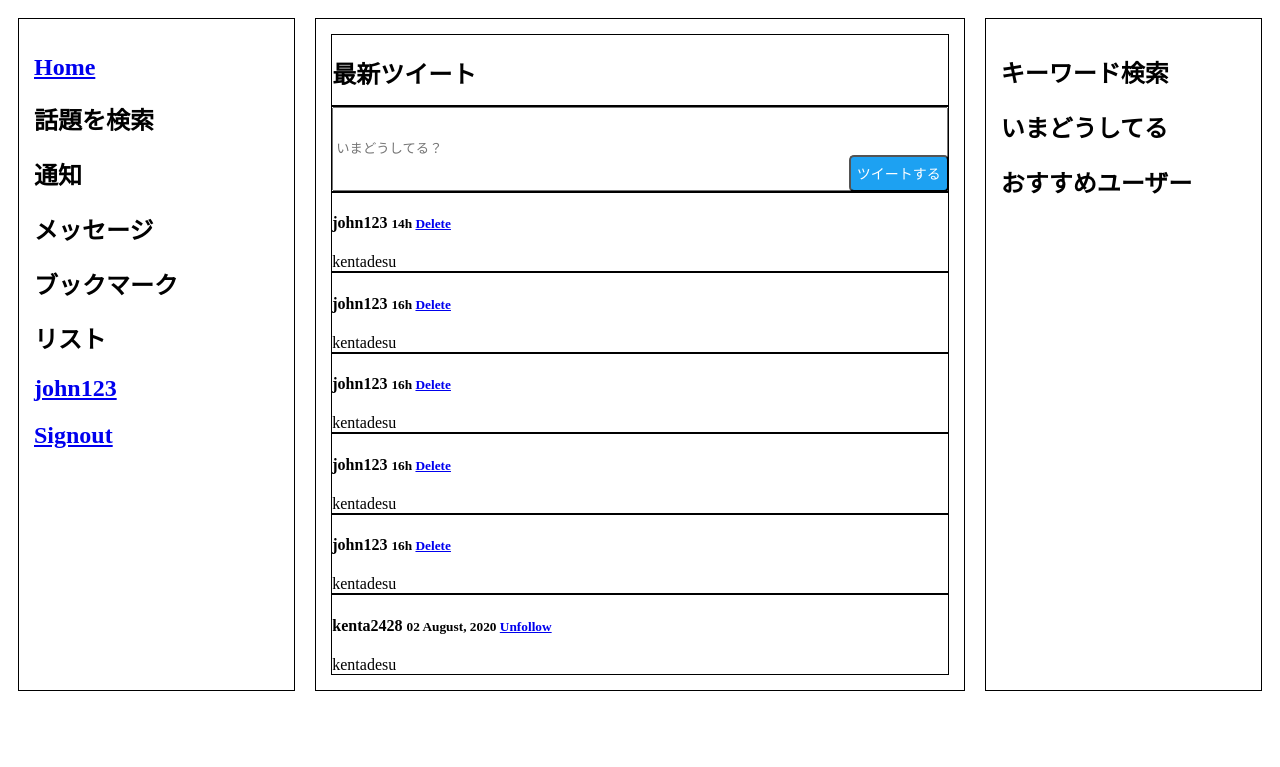
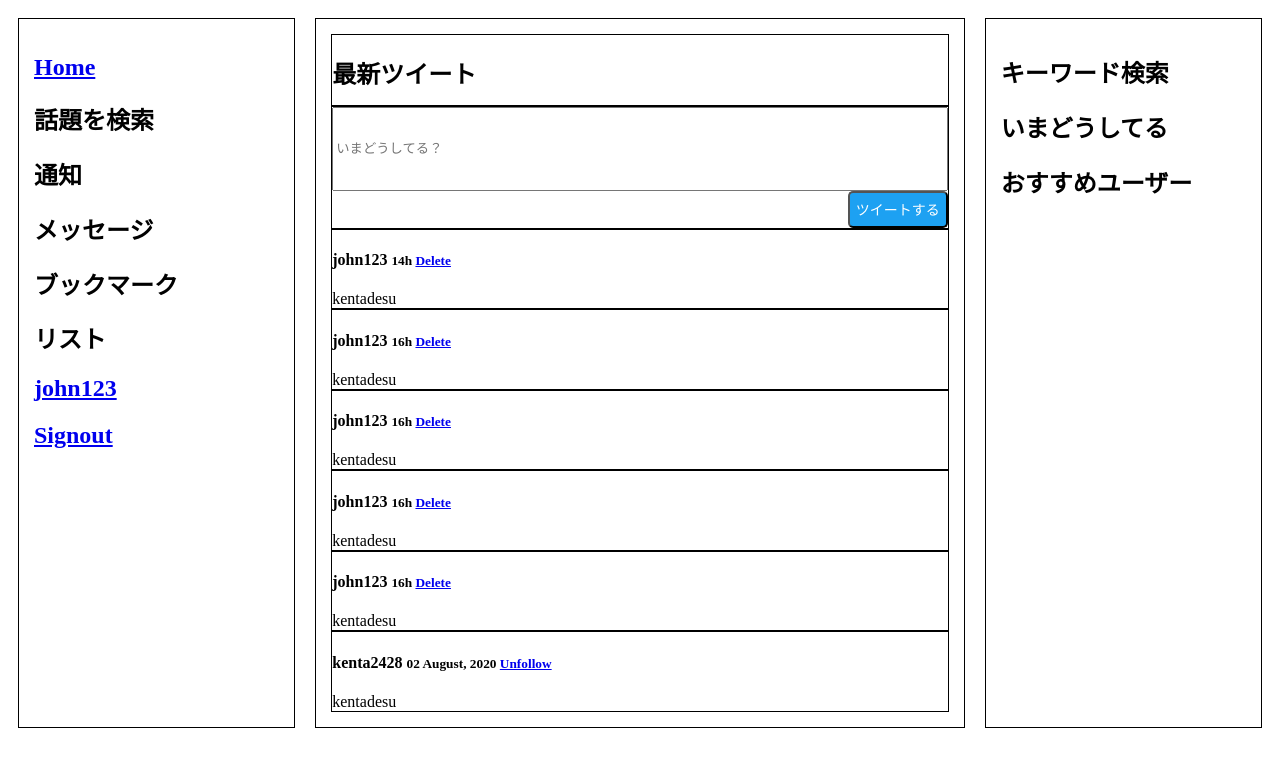
Before and after one commit to kenken1199/flask_twitter_clone, a Flask app: page /tweets/ in a window 1280 px wide. Shown: the top 767 px of the page. Run offline with Flask 2, Linux system fonts and the light colour scheme; a user stored in the database is signed in; data comes from the database, SQL or seed files in the repository; both versions use the stored data as it was after the commit; parts of the project's set-up code (start-up, migrations or seed data) failed here and were passed over.

Commit message:
submit button fix

```diff
--- a/project/static/style.css
+++ b/project/static/style.css
@@ -68,12 +68,9 @@
     border: 1px solid;
   }
 
-  .main .tweet {
-    position: relative;
-  }
-
   .button {
-    position: absolute;
+    display: block;
+    margin: 0 0 0 auto;
     right: 0;
     bottom: 0;
     width: 100px;
```
Also changed, not shown: project/project.db.
